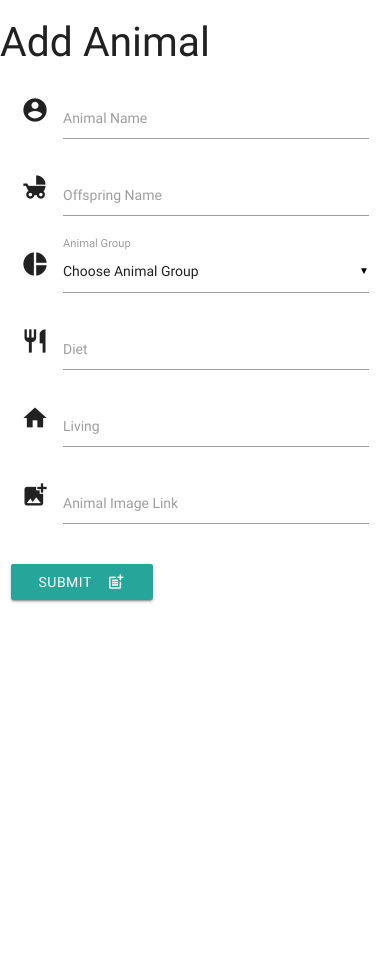
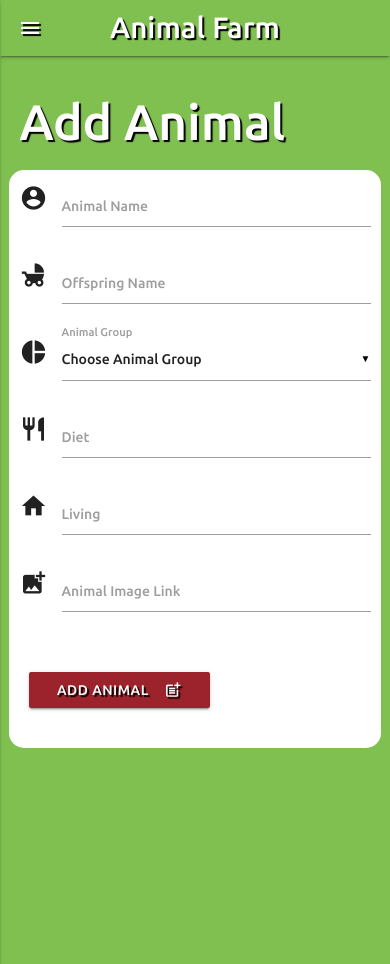
Before and after one commit to jonnytdavies/data-centric-milestone, a Flask app: page /add_animal in a window 390 px wide. Run offline with Flask 2, Linux system fonts and the light colour scheme; data that the repository does not hold is empty; some libraries are stand-ins or nearby versions.

Commit message:
Added mobile responsive navbar and added custom colours to the document

```diff
--- a/static/css/style.css
+++ b/static/css/style.css
@@ -1,8 +1,54 @@
+@import url('https://fonts.googleapis.com/css2?family=Ubuntu:wght@500&display=swap');
 
-.card-title {
+body {
+    font-family: 'Ubuntu', sans-serif;
+    background-color: #80C051;
+}
+
+/* Padding */
+
+main {
+    padding-top: 70px;
+}
+
+.button-padding {
+    padding: 20px;
+}
+
+
+/* Navbar Styles */
+nav {
+    background-color: #80C051;
+    position: fixed;
+    z-index:3;
+}
+
+.nav-button, .add-button {
+    background-color: #9C232B;
+
+}
+
+nav, .page-title, .card-title, .add-button {
     text-shadow: 2px 2px 1px #000!important;
+    color: #fff;
+}
+
+/* Card styling */
+
+.card {
+    background-color: #fff;
+    border-radius:15px
 }
 
 .shifted-left-btn {
     right: 75px!important;
 }
+
+
+/* Form styling */
+
+form {
+    background-color: white;
+    border-radius: 15px;
+    padding: 20px;
+}
--- a/templates/addanimal.html
+++ b/templates/addanimal.html
@@ -1,6 +1,6 @@
 {% extends 'base.html' %} {% block content %}
 
-<h3>Add Animal</h3>
+<h2 class="page-title">Add Animal</h2>
 <div class="row">
 	<form action="{{ url_for('insert_animal') }}" method="POST" class="col s12">
 		<div class="row">
@@ -40,8 +40,8 @@
 				<label for="icon_prefix">Animal Image Link</label>
 			</div>
 		</div>
-		<div class="row">
-			<button class="btn waves-effect waves-light" type="submit" name="action">Submit
+		<div class="row button-padding">
+			<button class="btn waves-effect waves-light add-button" type="submit" name="action">Add Animal
                 <i class="material-icons right">post_add</i>
             </button>
 		</div>
--- a/templates/animals.html
+++ b/templates/animals.html
@@ -1,6 +1,5 @@
 {% extends 'base.html' %} {% block content %}
 
-<h1>Domesticated Animals</h1>
 <div class="row">
 	{% for animal in animals %}
 	<div class="col s12 m6 l4">
--- a/templates/base.html
+++ b/templates/base.html
@@ -8,22 +8,45 @@
 
 	<link href="https://fonts.googleapis.com/icon?family=Material+Icons" rel="stylesheet">
 	<link rel="stylesheet" href="https://cdnjs.cloudflare.com/ajax/libs/materialize/0.100.2/css/materialize.min.css">
-    <link rel="stylesheet" href="{{url_for('static', filename='css/style.css')}}">
+	<link rel="stylesheet" href="{{url_for('static', filename='css/style.css')}}">
 
 	<title>Animals</title>
 </head>
 
 <body>
+	<header>
+		<nav>
+			<div class="nav-wrapper">
+				<a href="{{url_for('get_animals')}}" class="brand-logo center">Animal Farm</a>
+				<a href="{{url_for('get_animals')}}" data-activates="mobile-demo"
+					class="button-collapse"><i class="material-icons">menu</i></a>
 
-	{% block content %}
-	{% endblock %}
-
+				<ul id="nav-mobile" class="right hide-on-med-and-down">
+					<li><a href="{{url_for('get_animals')}}" class="waves-effect waves-light btn nav-button">Home</a></li>
+					<li><a href="{{url_for('add_animal')}}"
+							class="waves-effect waves-light btn nav-button"><i class="material-icons right">post_add</i>Add
+							Animal</a></li>
+				</ul>
+				<ul class="side-nav" id="mobile-demo">
+					<li><a href="{{url_for('get_animals')}}">Home</a></li>
+					<li><a href="{{url_for('add_animal')}}">Add Animal</a></li>
+				</ul>
+			</div>
+		</nav>
+	</header>
+	<main>
+		<div class="container">
+			{% block content %}
+			{% endblock %}
+		</div>
+	</main>
 	<script src="https://cdnjs.cloudflare.com/ajax/libs/jquery/3.5.0/jquery.min.js"
 		integrity="sha256-xNzN2a4ltkB44Mc/Jz3pT4iU1cmeR0FkXs4pru/JxaQ=" crossorigin="anonymous"></script>
 	<script src="https://cdnjs.cloudflare.com/ajax/libs/materialize/0.100.2/js/materialize.min.js"></script>
 	<script>
 		$(document).ready(function() {
             $('select').material_select();
+            $(".button-collapse").sideNav();
         });
 	</script>
 </body>
--- a/templates/editanimal.html
+++ b/templates/editanimal.html
@@ -1,6 +1,6 @@
 {% extends 'base.html' %} {% block content %}
 
-<h3>Edit Animal</h3>
+<h2 class="page-title">Edit Animal</h2>
 <div class="row">
 	<form action="{{ url_for('update_animal', animal_id=animal._id) }}" method="POST" class="col s12">
 		<div class="row">
@@ -44,8 +44,8 @@
 				<label for="icon_prefix">Animal Image Link</label>
 			</div>
 		</div>
-		<div class="row">
-			<button class="btn waves-effect waves-light" type="submit" name="action">Update Animal
+		<div class="row button-padding">
+			<button class="btn waves-effect waves-light add-button" type="submit" name="action">Update Animal
                 <i class="material-icons right">post_add</i>
             </button>
 		</div>
```
